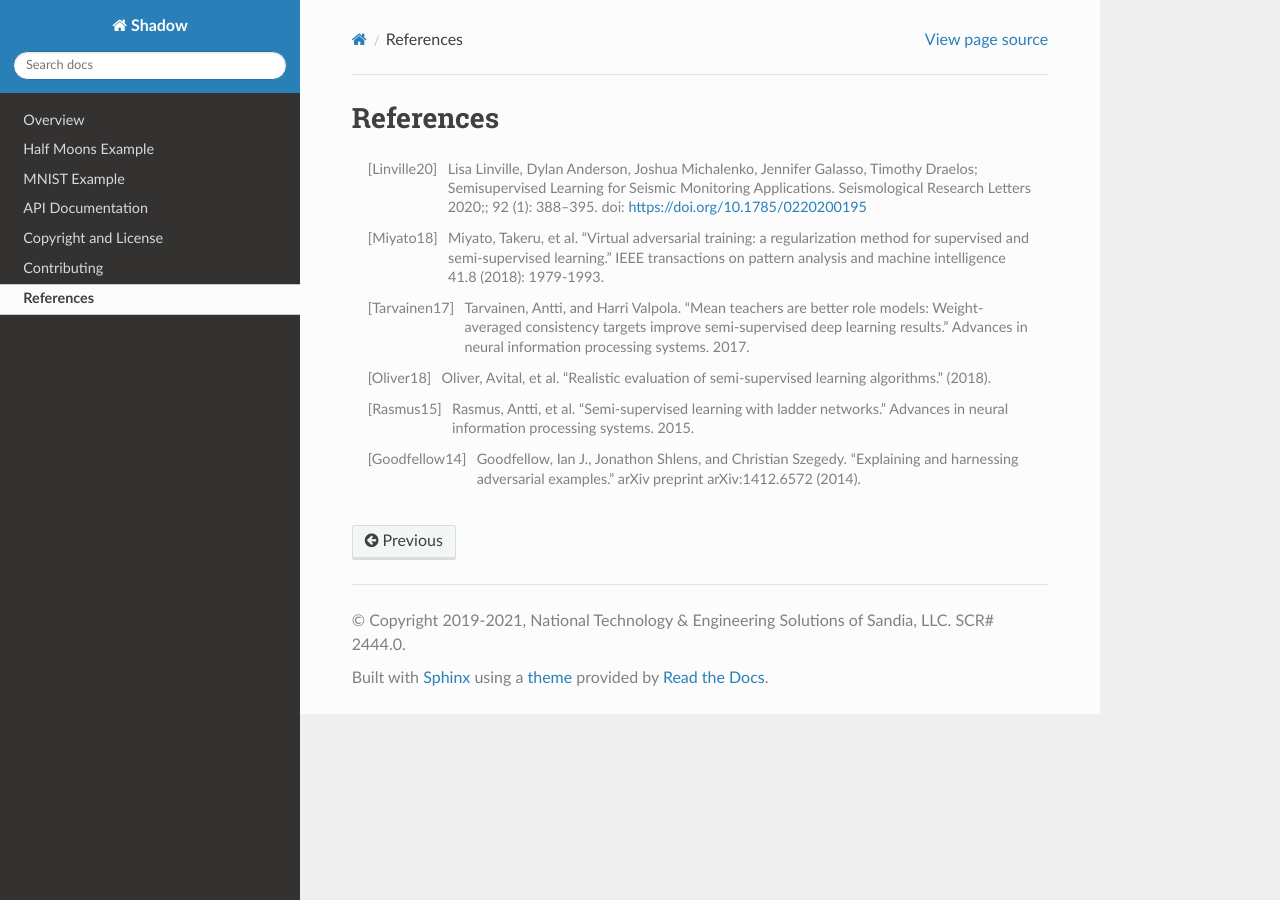
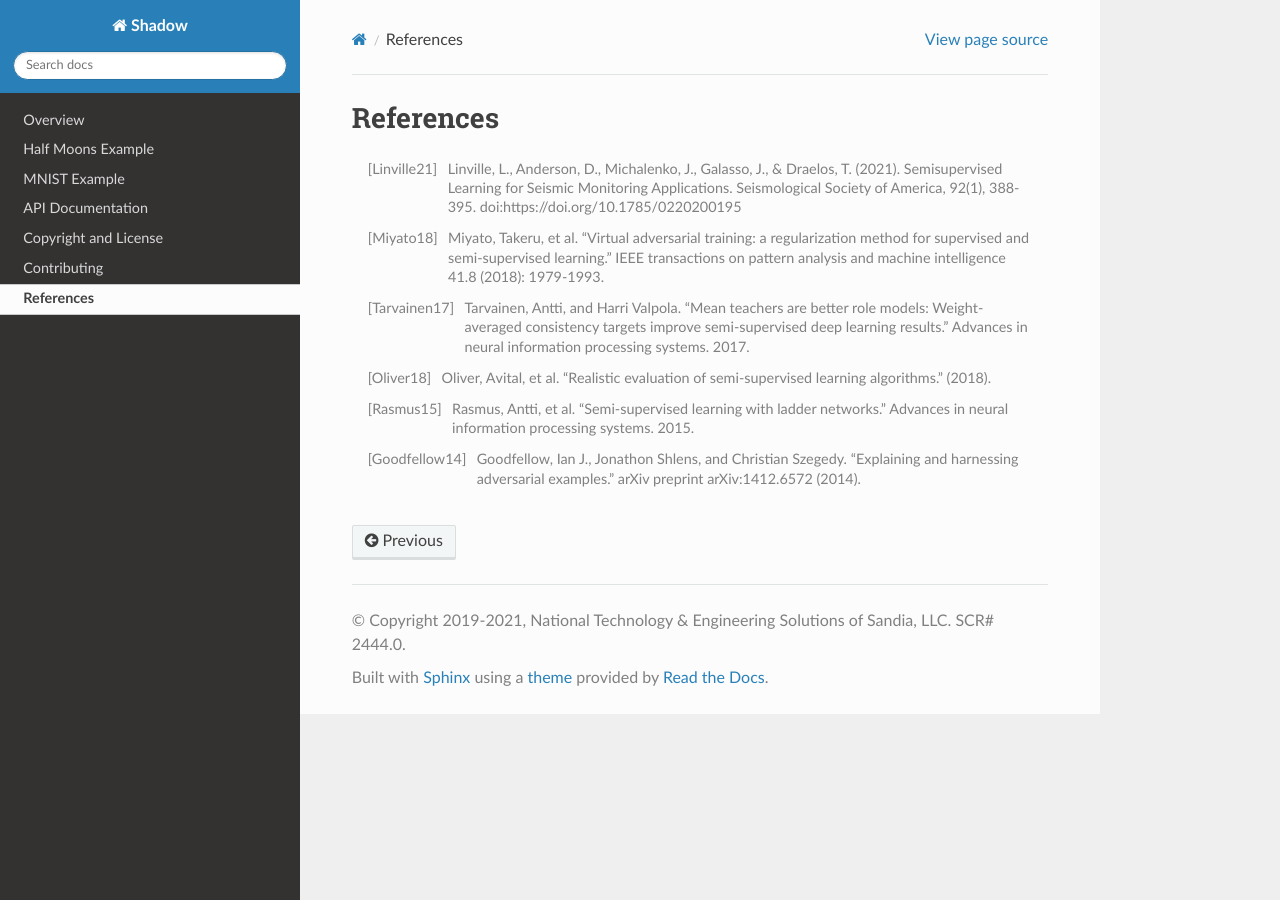
Before and after one commit to sandialabs/shadow, a Sphinx documentation site: the page built from doc/source/references.rst, in a window 1280 px wide. Built offline with Sphinx 7.4.7 and the Read the Docs theme 2.0.0, drawn with Linux system fonts in a browser that asks for light colours.

Commit message:
Fixed reference for reals this time.

```diff
--- a/doc/source/index.rst
+++ b/doc/source/index.rst
@@ -72,7 +72,7 @@ Citing Shadow
 =============
 To cite shadow, use the following reference:
 
-* Lisa Linville, Dylan Anderson, Joshua Michalenko, Jennifer Galasso, Timothy Draelos; Semisupervised Learning for Seismic Monitoring Applications. Seismological Research Letters 2020;; 92 (1): 388–395. doi: https://doi.org/10.1785/0220200195
+* Linville, L., Anderson, D., Michalenko, J., Galasso, J., & Draelos, T. (2021). Semisupervised Learning for Seismic Monitoring Applications. Seismological Society of America, 92(1), 388-395. doi: https://doi.org/10.1785/0220200195
 
 
 Contents
--- a/doc/source/overview.rst
+++ b/doc/source/overview.rst
@@ -121,7 +121,7 @@ Exponential Averaging Adversarial Training
 
 A natural extension of MT and VAT is to leverage the MT teacher-student framework but utilize
 virtual adversarial perturbations to regularize the student. We denote this joint implementation
-as Exponential Average Adversarial Training [Linville20]_ (EAAT). The consistency function is
+as Exponential Average Adversarial Training [Linville21]_ (EAAT). The consistency function is
 given as:
 
 .. math::
@@ -133,7 +133,7 @@ This is illustrated in :numref:`eaat-halfmoons`.
 .. figure:: figures/eaat-halfmoons.png
     :align: center
 
-    Exponential Averaging Adversarial Training [Linville20]_ combines both VAT and MT by enforcing
+    Exponential Averaging Adversarial Training [Linville21]_ combines both VAT and MT by enforcing
     consistency between a teacher and a student in which the student is given virtual adversarial
     perturbed data.
 
@@ -185,7 +185,7 @@ experiments, this included the considerations mentioned above for both MT and VA
 and model depth, which appeared to limit SSL performance more than
 fully-supervised learning in the same data regime using EAAT.
 
-In [Linville20]_, we examine the performance between MT, VAT, and EAAT against
+In [Linville21]_, we examine the performance between MT, VAT, and EAAT against
 several baselines in a label-limited regime (where unlabeled data significantly
 outweighs the labeled data quantity). In these experiments, SSL outperforms
 baselines significantly. However, we also highlight that there is a
--- a/doc/source/references.rst
+++ b/doc/source/references.rst
@@ -1,7 +1,7 @@
 References
 ==========
 
-.. [Linville20] Lisa Linville, Dylan Anderson, Joshua Michalenko, Jennifer Galasso, Timothy Draelos; Semisupervised Learning for Seismic Monitoring Applications. Seismological Research Letters 2020;; 92 (1): 388–395. doi: https://doi.org/10.1785/0220200195
+.. [Linville21] Linville, L., Anderson, D., Michalenko, J., Galasso, J., & Draelos, T. (2021). Semisupervised Learning for Seismic Monitoring Applications. Seismological Society of America, 92(1), 388-395. doi:https://doi.org/10.1785/0220200195
 
 .. [Miyato18] Miyato, Takeru, et al. "Virtual adversarial training: a regularization method for supervised and semi-supervised learning." IEEE transactions on pattern analysis and machine intelligence 41.8 (2018): 1979-1993.
 
--- a/setup.py
+++ b/setup.py
@@ -5,7 +5,7 @@ with open("README.md", "r") as fh:
 
 setup(
     name='shadow-ssml',
-    version='1.0.2',
+    version='1.0.3',
     author="Shadow Developers",
     author_email="dzander@sandia.gov",
     maintainer_email="dzander@sandia.gov",
```
Also changed, not shown: README.md (+2 -2 lines), doc/source/examples/halfmoons_example.ipynb, doc/source/examples/mnist_example.ipynb, 1 other file.
